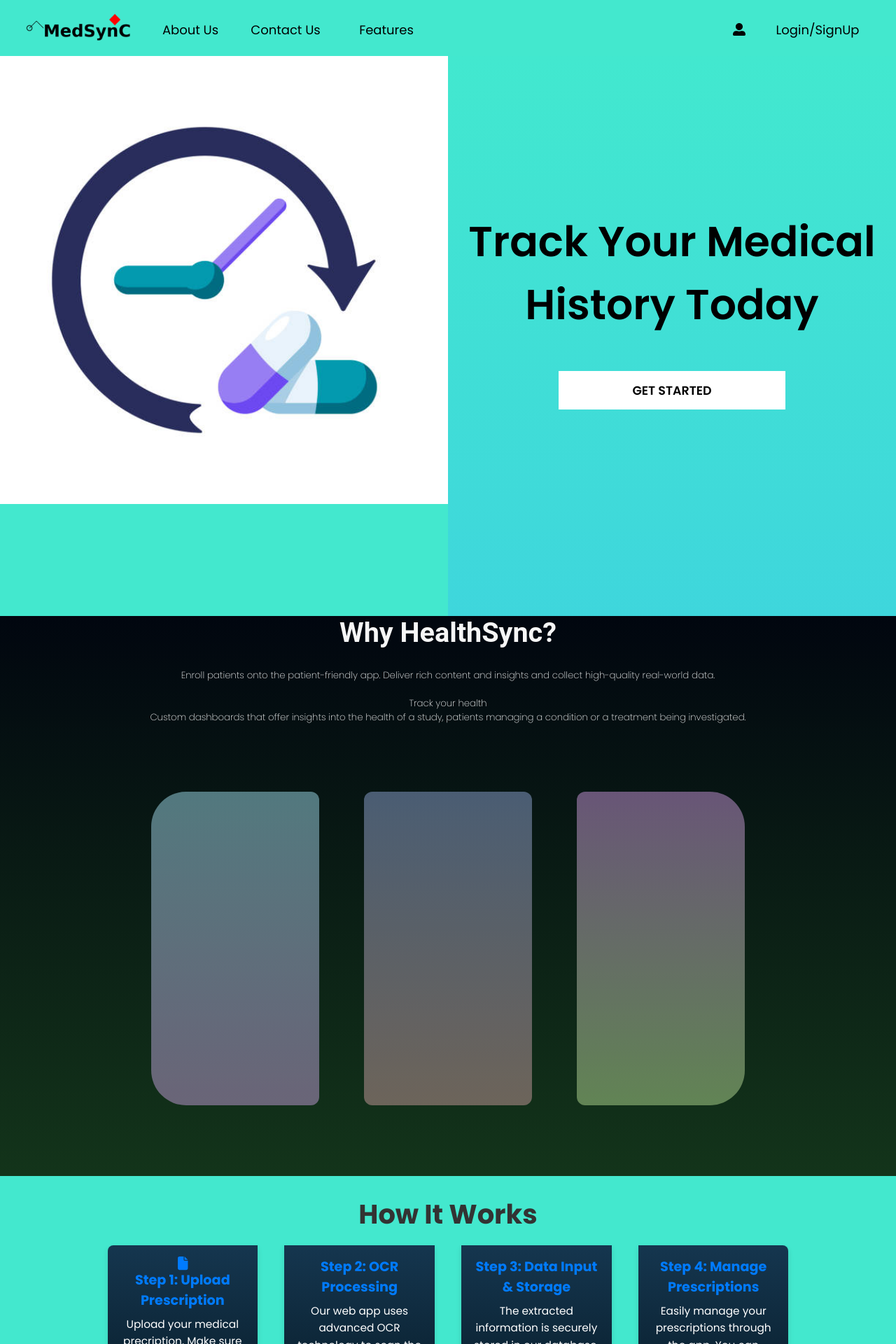
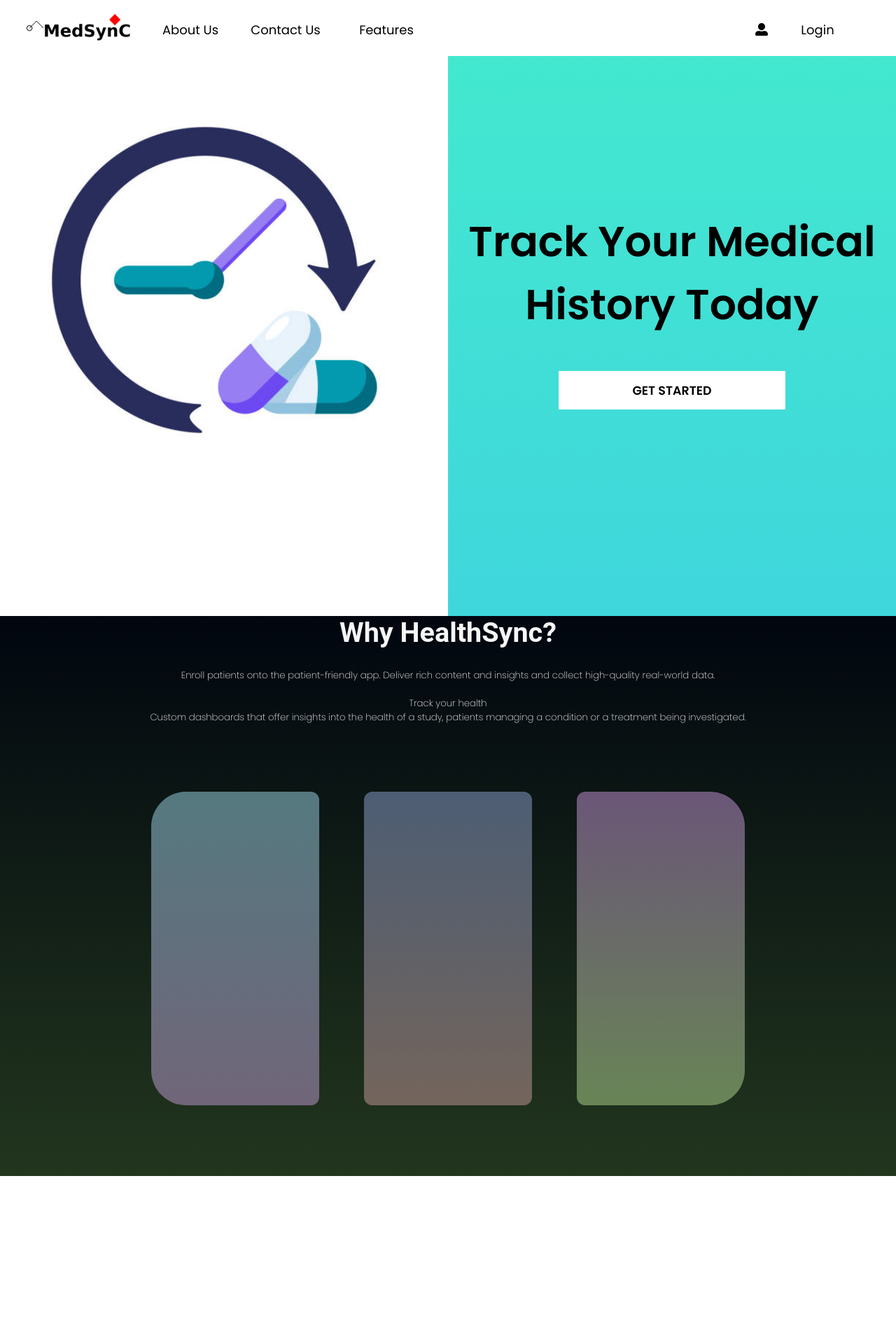
Before and after one commit to RajveerShaw/MedSynC, a React (Vite) app: page / in a window 1280 px wide. Shown: the top 1920 px of the page at 70% size. After the commit the page ends 1680 px from the top, so only its background shows below. Built offline with nearby package versions, Linux system fonts and the light colour scheme; a web font is replaced by a local one.

Commit message:
Added rough components

```diff
--- a/src/App.jsx
+++ b/src/App.jsx
@@ -1,7 +1,6 @@
 import Navbar from './components/navbar'
 import Section1 from './components/section1'
 import Features from './components/features'
-import HowTo from './components/HowTo'
   function App() {
 
   return (
@@ -9,7 +8,6 @@ import HowTo from './components/HowTo'
       <Navbar/>
       <Section1/>
       <Features/>
-      <HowTo/>
     </>
   )
 }
--- a/src/components/navbar.jsx
+++ b/src/components/navbar.jsx
@@ -8,7 +8,7 @@ function Navbar(){
         <div className={style.contact_us}><p>Contact Us</p></div>
         <div className={style.features}><p>Features</p></div>
         <div className={style.user}><FaUserAlt /></div>
-        <div className={style.login_signup}><p>Login/SignUp</p></div>
+        <div className={style.login_signup}><p>Login</p></div>
     </div>
     </>)
 }
--- a/src/components/navbar.module.css
+++ b/src/components/navbar.module.css
@@ -76,7 +76,7 @@
     display: flex;
     justify-content: center;
     align-items: center;
-    right: 13rem;
+    right: 11rem;
 }
 
 .login_signup{
```
Also changed, not shown: src/rough_components/HowTo.css (renamed from src/components/HowTo.css), src/rough_components/HowTo.jsx (renamed from src/components/HowTo.jsx).
